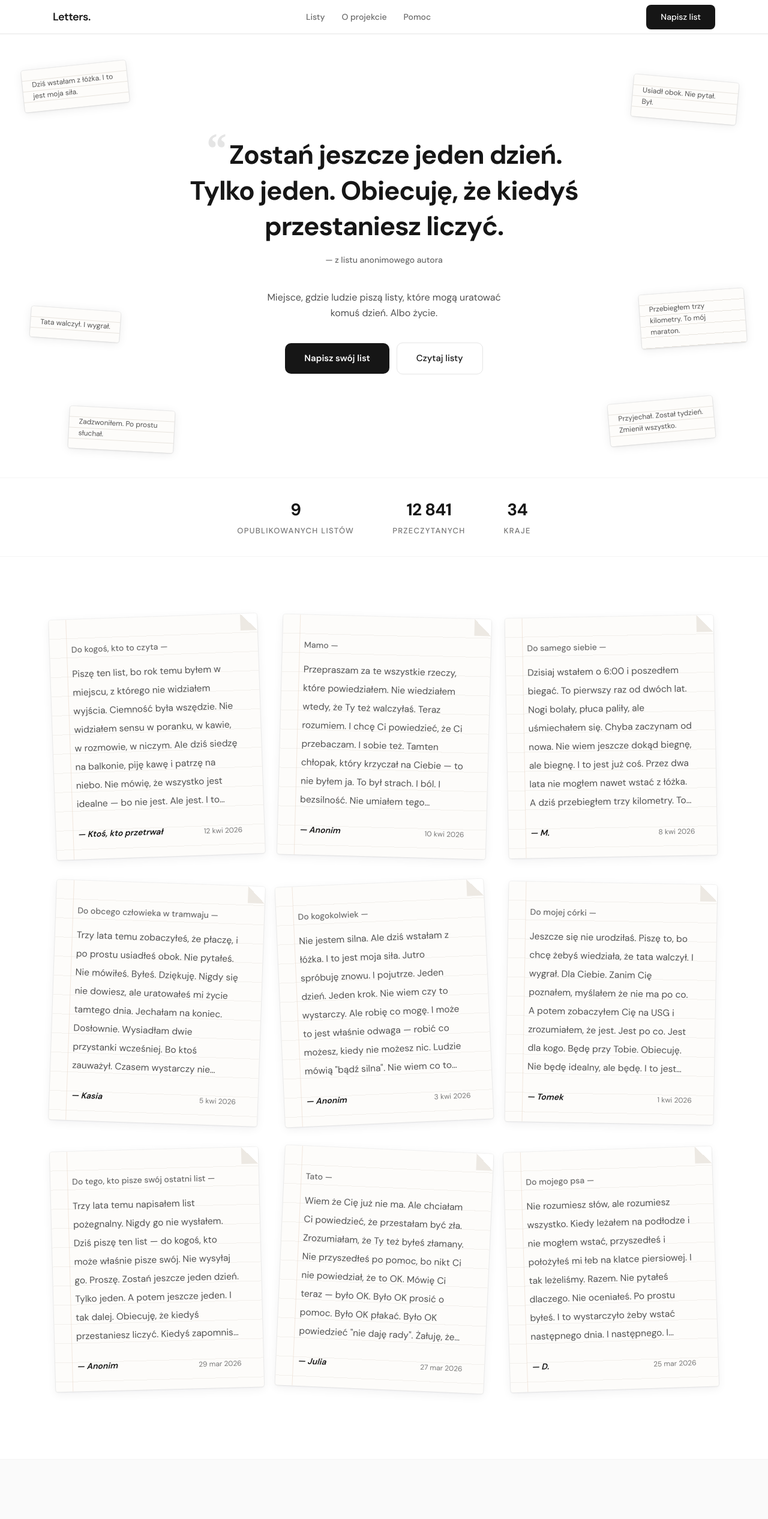
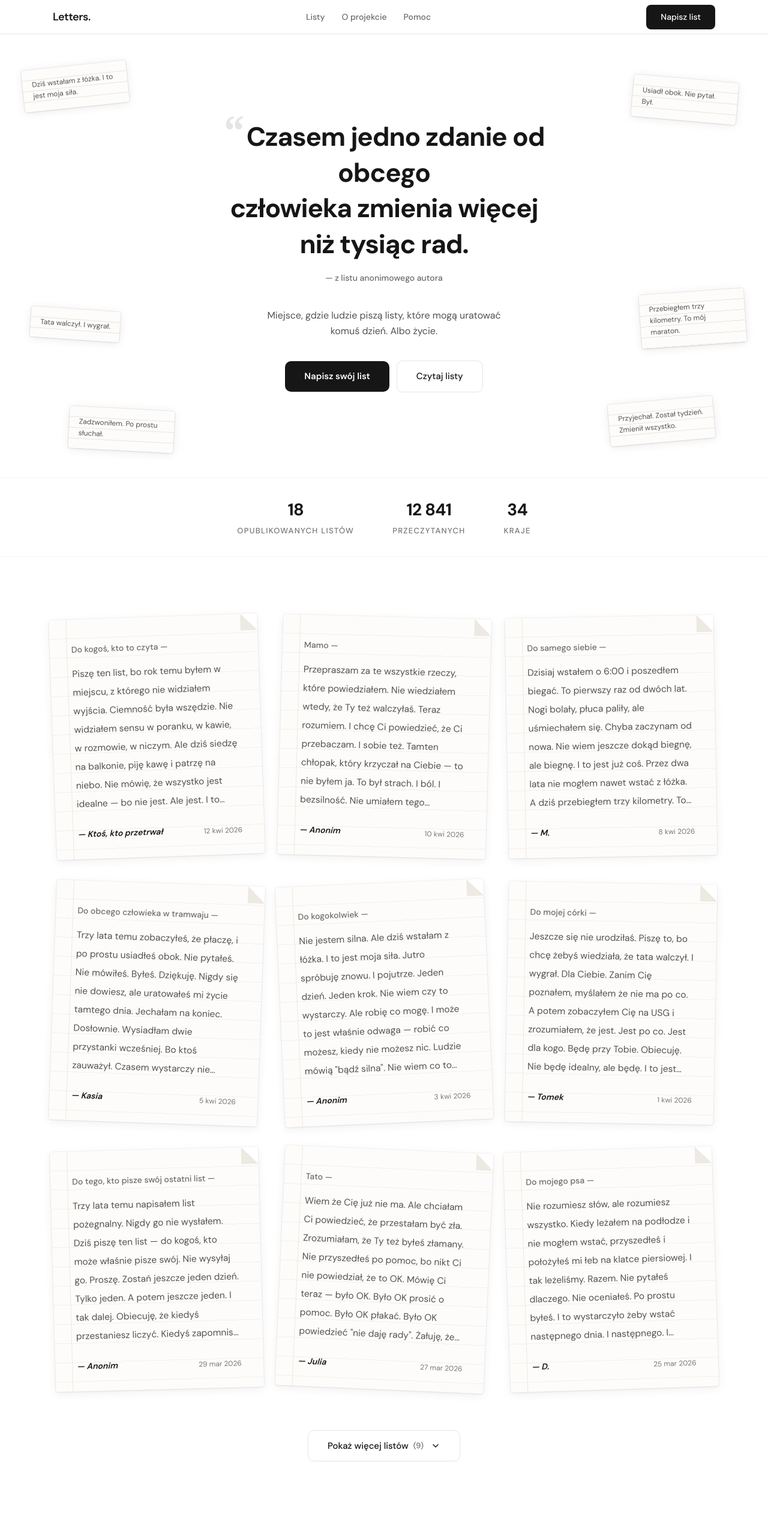
Before and after one commit to miloszzemla/letters, a Next.js app: page / in a window 1280 px wide. Shown: the top 2532 px of the page at 60% size. Built offline with nearby package versions, Linux system fonts and the light colour scheme.

Commit message:
feat: add 9 more letters, load-more button, softer hero copy

```diff
--- /dev/null
+++ b/content/letters/published/2026-02-28-018.json
@@ -0,0 +1 @@
+{"id":"2026-02-28-018","greeting":"Do kogoś, kto dziś nie dał rady —","body":"Hej. Nie dałeś dziś rady. I to jest OK.\n\nNie wstałeś z łóżka, nie odpisałeś na wiadomości, nie zjadłeś obiadu. I to jest OK.\n\nBo jutro jest nowy dzień. I może jutro dasz radę wstać. A może nie. I to też będzie OK.\n\nNie mierzę Cię tym, co zrobiłeś. Mierzę Cię tym, że nadal tu jesteś. I to wystarczy.","author":"Ktoś, kto rozumie","createdAt":"2026-02-28T23:00:00Z","status":"published"}
--- /dev/null
+++ b/content/letters/published/2026-03-03-017.json
@@ -0,0 +1 @@
+{"id":"2026-03-03-017","greeting":"Do słońca —","body":"Wiem, że to brzmi dziwnie. Ale chciałam podziękować słońcu. Bo przez pół roku nie wychodziłam z domu. Żyłam w ciemności. Dosłownie.\n\nA potem pewnego dnia otworzyłam okno i poczułam ciepło na twarzy. I rozpłakałam się. Bo zapomniałam, że to istnieje.\n\nTeraz wychodzę co dzień. Nawet na pięć minut. Żeby poczuć, że świat nadal jest.","author":"Ola","createdAt":"2026-03-03T12:00:00Z","status":"published"}
--- /dev/null
+++ b/content/letters/published/2026-03-06-016.json
@@ -0,0 +1 @@
+{"id":"2026-03-06-016","greeting":"Do nauczycielki z liceum —","body":"Pani tego nie wie, ale jedno zdanie, które Pani powiedziała, zmieniło moje życie. Powiedziała Pani: \"Widzę Cię.\"\n\nTylko tyle. Dwa słowa. Po lekcji, kiedy wszyscy już wyszli. Nie pytała Pani co się dzieje. Po prostu dała mi znać, że ktoś patrzy.\n\nMinęło dziesięć lat. Mam dobrą pracę, mieszkanie, psa. I nadal pamiętam te dwa słowa.","author":"Anonim","createdAt":"2026-03-06T14:00:00Z","status":"published"}
--- /dev/null
+++ b/content/letters/published/2026-03-09-015.json
@@ -0,0 +1 @@
+{"id":"2026-03-09-015","greeting":"Do przyszłego mnie —","body":"Piszę ten list, żebyś pamiętał. Pamiętał, jak było źle. I jak mimo to — wstałeś.\n\nBo za rok, za dwa, za pięć lat, kiedy będziesz miał gorszy dzień, będziesz mógł wrócić do tego listu i powiedzieć: \"dałem radę wtedy, dam radę i teraz\".\n\nWięc pamiętaj: byłeś na dnie. I wstałeś. I to jest jedyne co musisz wiedzieć.","author":"Ja z 2026","createdAt":"2026-03-09T07:00:00Z","status":"published"}
--- /dev/null
+++ b/content/letters/published/2026-03-12-014.json
@@ -0,0 +1 @@
+{"id":"2026-03-12-014","greeting":"Do nikogo i do wszystkich —","body":"Mam 17 lat i od roku chodzę do psychologa. Na początku się wstydziłem. Myślałem, że to oznacza, że jestem słaby.\n\nTeraz wiem, że to było najodważniejsze co w życiu zrobiłem.\n\nMówię to do Ciebie, jeśli masz 15, 17, 20 lat i boisz się poprosić o pomoc. Nie jesteś słaby. Jesteś odważny. Bo widzisz, że coś jest nie tak, i chcesz to naprawić. To jest siła.","author":"K., 17 lat","createdAt":"2026-03-12T10:00:00Z","status":"published"}
--- /dev/null
+++ b/content/letters/published/2026-03-15-013.json
@@ -0,0 +1 @@
+{"id":"2026-03-15-013","greeting":"Do mojej siostry —","body":"Nie wiem czy kiedykolwiek to przeczytasz. Ale chciałam Ci powiedzieć, że tamten wieczór, kiedy przyszłaś do mnie bez zapowiedzi z pizzą i filmem — wiedziałaś.\n\nNie pytałaś. Po prostu przyszłaś. I to był dzień, kiedy postanowiłam zostać.\n\nNie mów nikomu. Ale wiedz, że Twoja pizza uratowała mi życie.","author":"Młodsza siostra","createdAt":"2026-03-15T19:00:00Z","status":"published"}
--- /dev/null
+++ b/content/letters/published/2026-03-18-012.json
@@ -0,0 +1 @@
+{"id":"2026-03-18-012","greeting":"Do Ciebie —","body":"Nie wiem czy kiedykolwiek to przeczytasz. Ale chciałam Ci powiedzieć, że to co zrobiłeś tamtej nocy — że po prostu siedziałeś ze mną i trzymałeś mnie za rękę — to było wszystko czego potrzebowałam.\n\nNie musiałeś mieć odpowiedzi. Wystarczyło, że byłeś. Że nie uciekłeś. Że nie powiedziałeś \"weź się w garść\".\n\nJeśli kiedyś ktoś obok Ciebie będzie płakał — zrób to samo. Usiądź. Trzymaj za rękę. To wystarczy.","author":"Anonim","createdAt":"2026-03-18T22:00:00Z","status":"published"}
--- /dev/null
+++ b/content/letters/published/2026-03-20-011.json
@@ -0,0 +1 @@
+{"id":"2026-03-20-011","greeting":"Do mojego syna —","body":"50 lat. Rozwód. Strata pracy. Myślałem, że to koniec. A potem zadzwoniłeś i powiedziałeś \"tato, jadę do Ciebie\". I przyjechałeś. I zostałeś tydzień.\n\nNie mówiliśmy dużo. Siedzieliśmy na werandzie. Piliśmy herbatę. I ten tydzień zmienił wszystko.\n\nNie musisz ratować kogoś wielkimi gestami. Czasem wystarczy przyjechać. Usiąść. Być.","author":"Marek","createdAt":"2026-03-20T15:00:00Z","status":"published"}
--- /dev/null
+++ b/content/letters/published/2026-03-22-010.json
@@ -0,0 +1 @@
+{"id":"2026-03-22-010","greeting":"Do głosu po drugiej stronie —","body":"Dzisiaj zadzwoniłem na ten numer. Pierwszy raz w życiu powiedziałem głośno, że potrzebuję pomocy.\n\nGłos po drugiej stronie nie oceniał. Po prostu słuchał. Nie mówił \"będzie dobrze\". Mówił \"jestem tutaj\". I to był początek. Ten jeden telefon zmienił wszystko.\n\nJeśli to czytasz i zastanawiasz się czy dzwonić — zadzwoń. Najgorsze co może się stać to to, że ktoś Cię wysłucha. A to wcale nie jest takie złe.","author":"Anonim","createdAt":"2026-03-22T11:00:00Z","status":"published"}
--- a/src/components/Hero.tsx
+++ b/src/components/Hero.tsx
@@ -66,11 +66,11 @@ export default function Hero({ onWriteClick }: HeroProps) {
             style={{ fontFamily: "Georgia, serif" }}
             aria-hidden="true"
           >&ldquo;</span>
-          Zostań jeszcze jeden dzień.{" "}
+          Czasem jedno zdanie od obcego{" "}
           <span className="hidden md:inline"><br /></span>
-          Tylko jeden. Obiecuję, że kiedyś{" "}
+          człowieka zmienia więcej{" "}
           <span className="hidden md:inline"><br /></span>
-          przestaniesz liczyć.
+          niż tysiąc rad.
         </h1>
 
         {/* Author */}
--- a/src/components/LetterGrid.tsx
+++ b/src/components/LetterGrid.tsx
@@ -1,9 +1,12 @@
 "use client";
 
 import { useState } from "react";
+import { motion, AnimatePresence } from "framer-motion";
 import { Letter } from "@/lib/types";
 import LetterCard from "./LetterCard";
 import ReadModal from "./ReadModal";
+
+const LETTERS_PER_PAGE = 9;
 
 interface LetterGridProps {
   letters: Letter[];
@@ -11,19 +14,61 @@ interface LetterGridProps {
 
 export default function LetterGrid({ letters }: LetterGridProps) {
   const [selectedLetter, setSelectedLetter] = useState<Letter | null>(null);
+  const [visibleCount, setVisibleCount] = useState(LETTERS_PER_PAGE);
+
+  const visibleLetters = letters.slice(0, visibleCount);
+  const hasMore = visibleCount < letters.length;
+  const remaining = letters.length - visibleCount;
 
   return (
-    <section id="letters" className="px-12 pb-24 max-w-[1200px] mx-auto">
+    <section id="letters" className="px-5 md:px-12 pb-24 max-w-[1200px] mx-auto">
       <div className="grid grid-cols-1 md:grid-cols-3 gap-x-8 gap-y-11 py-5">
-        {letters.map((letter, index) => (
+        <AnimatePresence initial={false}>
+          {visibleLetters.map((letter, index) => (
+            <motion.div
+              key={letter.id}
+              initial={index >= visibleCount - LETTERS_PER_PAGE ? { opacity: 0, y: 20 } : false}
+              animate={{ opacity: 1, y: 0 }}
+              transition={{ duration: 0.4, delay: index >= visibleCount - LETTERS_PER_PAGE ? (index % LETTERS_PER_PAGE) * 0.05 : 0 }}
+            >
               <LetterCard
-            key={letter.id}
                 letter={letter}
                 index={index}
                 onClick={() => setSelectedLetter(letter)}
               />
+            </motion.div>
           ))}
+        </AnimatePresence>
       </div>
+
+      {hasMore && (
+        <div className="flex justify-center mt-12">
+          <button
+            onClick={() => setVisibleCount((prev) => prev + LETTERS_PER_PAGE)}
+            className="group flex items-center gap-2 bg-transparent text-[#161616] border-[1.5px] border-[#E5E5E5] rounded-[10px] px-8 py-3.5 font-medium text-[15px] hover:border-[#161616] transition-colors cursor-pointer"
+          >
+            Pokaż więcej listów
+            <span className="text-[13px] text-[#767676] group-hover:text-[#525252] transition-colors">
+              ({remaining})
+            </span>
+            <svg
+              width="16"
+              height="16"
+              viewBox="0 0 16 16"
+              fill="none"
+              className="ml-1 transition-transform group-hover:translate-y-0.5"
+            >
+              <path
+                d="M4 6L8 10L12 6"
+                stroke="currentColor"
+                strokeWidth="1.5"
+                strokeLinecap="round"
+                strokeLinejoin="round"
+              />
+            </svg>
+          </button>
+        </div>
+      )}
 
       <ReadModal
         letter={selectedLetter}
```
Lines whose indentation alone changed are shown as unchanged.
